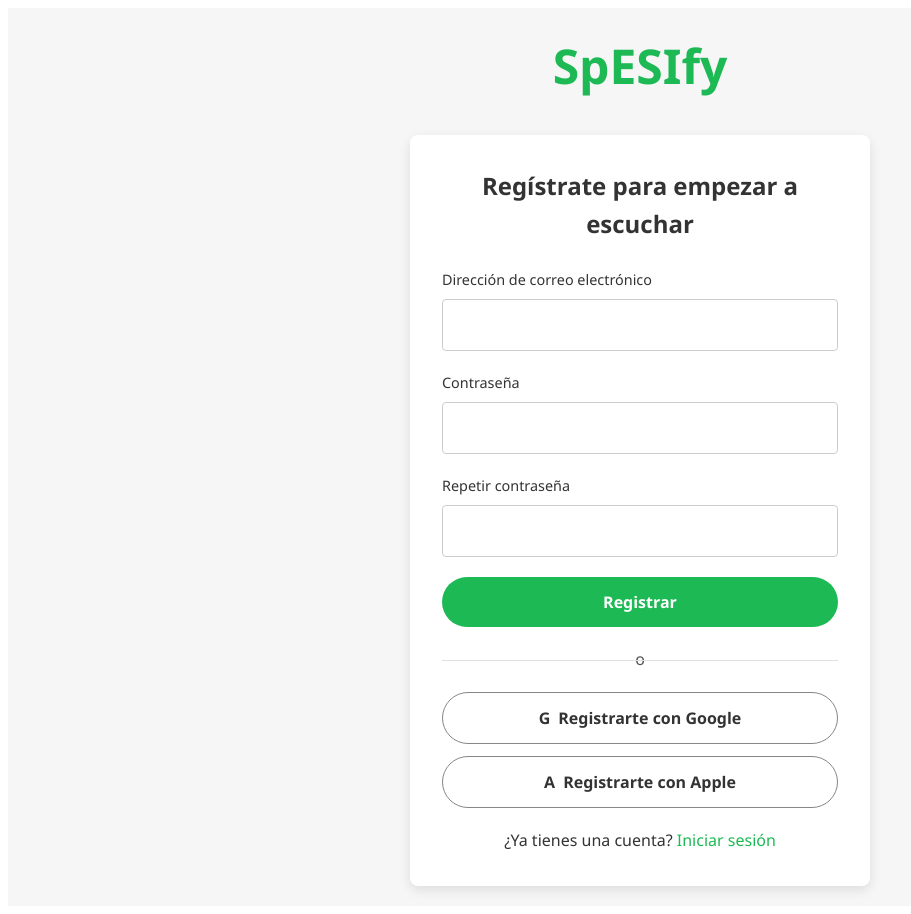
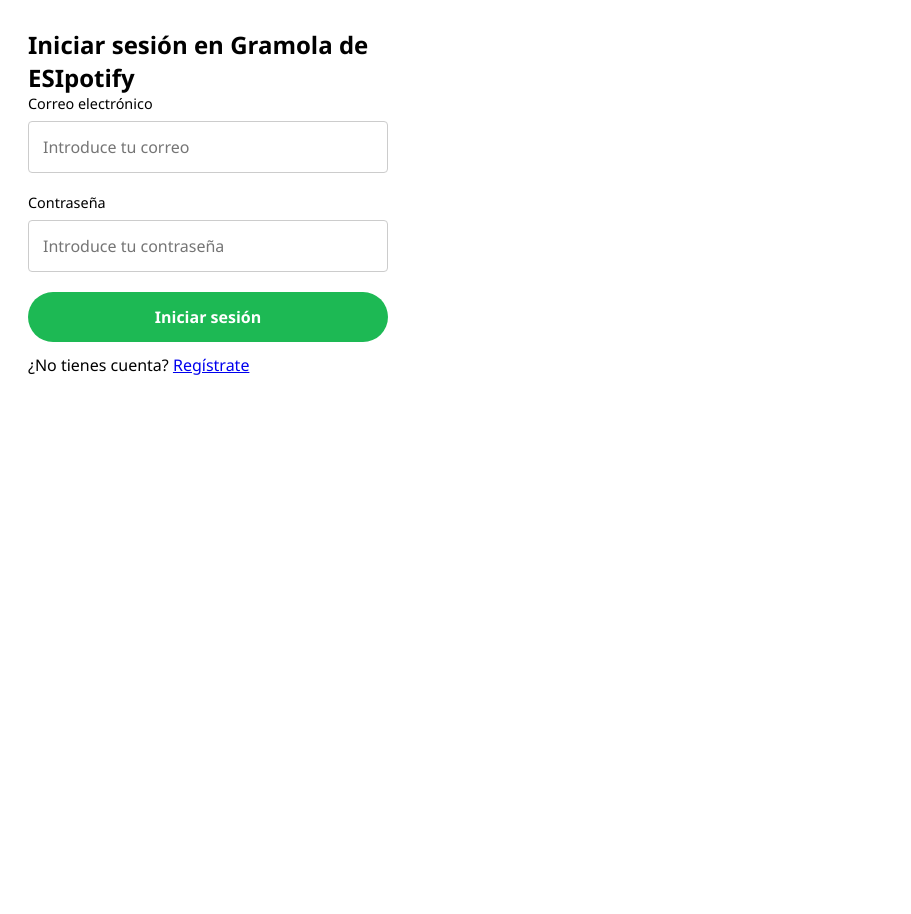
Before and after one commit to juanmariabravo/gramola-spotify-2025, an Angular app in the folder frontend/gramola_front/: page / in a window 1280 px wide. Shown: the whole page, without its empty margins (0-911 px from the left). After the commit the page ends 800 px from the top, so only its background shows below. Built offline with nearby package versions, Linux system fonts and the light colour scheme.

Commit message:
Creación de login y funcionamiento correcto de registro y login con el back

```diff
--- a/frontend/gramola_front/src/app/app.html
+++ b/frontend/gramola_front/src/app/app.html
@@ -1,3 +1,3 @@
 <div class="app-container">
-  <app-register></app-register>
+  <app-login></app-login>
 </div>
--- a/frontend/gramola_front/src/app/app.ts
+++ b/frontend/gramola_front/src/app/app.ts
@@ -1,12 +1,14 @@
 import { Component } from '@angular/core';
 import { RouterOutlet } from '@angular/router';
 import { Register } from './register/register';
+import { Login } from './login/login';
+
 
 @Component({
   selector: 'app-root',
-  imports: [RouterOutlet, Register],
+  imports: [RouterOutlet, Register, Login],
   templateUrl: './app.html',
-  styleUrl: './app.css'
+  styleUrls: ['./app.css']
 })
 export class App {
   title = 'gramola_front';
--- /dev/null
+++ b/frontend/gramola_front/src/app/login/login.css
@@ -0,0 +1,252 @@
+* {
+    margin: 0;
+    padding: 0;
+    box-sizing: border-box;
+    font-family: 'Segoe UI', Tahoma, Geneva, Verdana, sans-serif;
+}
+
+body {
+    background-color: #f6f6f6;
+    color: #333333;
+    line-height: 1.6;
+    display: flex;
+    justify-content: center;
+    align-items: center;
+    min-height: 100vh;
+}
+
+.container {
+    width: 100%;
+    max-width: 500px;
+    padding: 20px;
+}
+
+.header {
+    text-align: center;
+    margin-bottom: 30px;
+}
+
+.logo {
+    color: #1DB954;
+    font-size: 3rem;
+    font-weight: bold;
+}
+
+.card {
+    background-color: #ffffff;
+    padding: 32px;
+    border-radius: 8px;
+    box-shadow: 0 4px 12px rgba(0, 0, 0, 0.1);
+}
+
+.card h2 {
+    text-align: center;
+    margin-bottom: 24px;
+    font-size: 1.5rem;
+    font-weight: 600;
+}
+
+.form-group {
+    margin-bottom: 20px;
+}
+
+label {
+    display: block;
+    margin-bottom: 8px;
+    font-weight: 500;
+    font-size: 0.9rem;
+}
+
+input[type="email"], input[type="password"] {
+    width: 100%;
+    padding: 14px;
+    border: 1px solid #cccccc;
+    border-radius: 4px;
+    font-size: 1rem;
+    transition: border-color 0.3s;
+}
+
+input[type="email"]:focus {
+    outline: none;
+    border-color: #1DB954;
+}
+
+.btn {
+    width: 100%;
+    padding: 14px;
+    border: none;
+    border-radius: 500px;
+    font-size: 1rem;
+    font-weight: 600;
+    cursor: pointer;
+    transition: all 0.3s;
+    margin-bottom: 12px;
+    display: flex;
+    justify-content: center;
+    align-items: center;
+}
+
+.btn-primary {
+    background-color: #1DB954;
+    color: white;
+}
+
+.btn-primary:hover {
+    background-color: #1ed760;
+    transform: scale(1.02);
+}
+
+.btn-secondary {
+    background-color: transparent;
+    color: #333333;
+    border: 1px solid #878787;
+}
+
+.btn-secondary:hover {
+    border-color: #333333;
+    transform: scale(1.02);
+}
+
+.btn-icon {
+    margin-right: 8px;
+    font-weight: bold;
+}
+
+.separator {
+    text-align: center;
+    margin: 20px 0;
+    position: relative;
+}
+
+.separator::before {
+    content: "";
+    position: absolute;
+    top: 50%;
+    left: 0;
+    right: 0;
+    height: 1px;
+    background-color: #e0e0e0;
+}
+
+.separator span {
+    background-color: #ffffff;
+    padding: 0 15px;
+    color: #535353;
+}
+
+.login-link {
+    text-align: center;
+    margin-top: 20px;
+}
+
+.login-link a {
+    color: #1DB954;
+    text-decoration: none;
+    font-weight: 500;
+}
+
+.login-link a:hover {
+    text-decoration: underline;
+}
+
+@media (max-width: 480px) {
+    .card {
+        padding: 20px;
+    }
+
+    .logo {
+        font-size: 2.5rem;
+    }
+}
+
+/* Estilos específicos para la página de login */
+.login-container {
+    width: 100%;
+    max-width: 400px;
+    padding: 20px;
+}
+
+.login-card {
+    background-color: #ffffff;
+    padding: 32px;
+    border-radius: 8px;
+    box-shadow: 0 4px 12px rgba(0, 0, 0, 0.1);
+}
+
+.login-card h2 {
+    text-align: center;
+    margin-bottom: 24px;
+    font-size: 1.5rem;
+    font-weight: 600;
+}
+
+.login-form .form-group {
+    margin-bottom: 20px;
+}
+
+.login-form input[type="email"], .login-form input[type="password"] {
+    width: 100%;
+    padding: 14px;
+    border: 1px solid #cccccc;
+    border-radius: 4px;
+    font-size: 1rem;
+    transition: border-color 0.3s;
+}
+
+.login-form input[type="email"]:focus, .login-form input[type="password"]:focus {
+    outline: none;
+    border-color: #1DB954;
+}
+
+.login-form .btn {
+    width: 100%;
+    padding: 14px;
+    border: none;
+    border-radius: 500px;
+    font-size: 1rem;
+    font-weight: 600;
+    cursor: pointer;
+    transition: all 0.3s;
+    margin-bottom: 12px;
+    display: flex;
+    justify-content: center;
+    align-items: center;
+}
+
+.login-form .btn-primary {
+    background-color: #1DB954;
+    color: white;
+}
+
+.login-form .btn-primary:hover {
+    background-color: #1ed760;
+    transform: scale(1.02);
+}
+
+.login-link {
+    text-align: center;
+    margin-top: 20px;
+}
+
+.login-link a {
+    color: #1DB954;
+    text-decoration: none;
+    font-weight: 500;
+}
+
+.login-link a:hover {
+    text-decoration: underline;
+}
+
+.error-message {
+    color: #d32f2f;
+    background-color: #fdecea;
+    border: 1px solid #f5c6cb;
+    padding: 12px 16px;
+    border-radius: 4px;
+    margin-bottom: 16px;
+    font-size: 0.98rem;
+    text-align: center;
+}
+
+/* Fin de los estilos específicos para la página de login */
--- /dev/null
+++ b/frontend/gramola_front/src/app/login/login.html
@@ -0,0 +1,49 @@
+<div class="login-container">
+    <h2 class="title">Iniciar sesión en Gramola de ESIpotify</h2>
+    <form class="login-form" [formGroup]="loginForm" (ngSubmit)="onSubmit()">
+        <div class="form-group">
+            <label for="email">Correo electrónico</label>
+            <input type="email" id="email" formControlName="email" class="form-control" placeholder="Introduce tu correo" required>
+            @if (loginForm.controls['email'].invalid && (loginForm.controls['email'].dirty || loginForm.controls['email'].touched)) {
+                <div class="error-message">
+                    @if (loginForm.controls['email'].errors?.['required']) {
+                        <span>El correo electrónico es obligatorio.</span>
+                    }
+                    @if (loginForm.controls['email'].errors?.['email']) {
+                        <span>El correo electrónico no es válido.</span>
+                    }
+                    @if (loginForm.controls['email'].errors?.['minlength']) {
+                        <span>El correo electrónico debe tener al menos 5 caracteres.</span>
+                    }
+                </div>
+            }
+        </div>
+        <div class="form-group">
+            <label for="password">Contraseña</label>
+            <input type="password" id="password" formControlName="password" class="form-control" placeholder="Introduce tu contraseña" required>
+            @if (loginForm.controls['password'].invalid && (loginForm.controls['password'].dirty || loginForm.controls['password'].touched)) {
+                <div class="error-message">
+                    @if (loginForm.controls['password'].errors?.['required']) {
+                        <span>La contraseña es obligatoria.</span>
+                    }
+                    @if (loginForm.controls['password'].errors?.['minlength']) {
+                        <span>La contraseña debe tener al menos 8 caracteres.</span>
+                    }
+                </div>
+            }
+        </div>
+        <button type="submit" class="btn btn-primary btn-block" [disabled]="loginForm.invalid">Iniciar sesión</button>
+        <!-- Opcional: botón de inicio de sesión con Spotify
+        <div class="divider">
+            <span>o</span>
+        </div>
+        <a href="/api/auth/spotify/login" class="btn btn-spotify btn-block">
+            <img src="assets/spotify-logo.svg" alt="Spotify" class="spotify-logo">
+            Iniciar sesión con Spotify
+        </a>
+        -->
+        <div class="register-link">
+            ¿No tienes cuenta? <a href="/register">Regístrate</a>
+        </div>
+    </form>
+</div>
--- /dev/null
+++ b/frontend/gramola_front/src/app/login/login.ts
@@ -0,0 +1,52 @@
+import { Component } from '@angular/core';
+import { FormBuilder, FormGroup, ReactiveFormsModule, Validators } from '@angular/forms';
+import { CommonModule } from '@angular/common'; // Importa CommonModule
+import { UserService } from '../user-service';
+import { Router } from '@angular/router';
+
+
+@Component({
+  selector: 'app-login',
+  standalone: true,
+  imports: [CommonModule, ReactiveFormsModule],
+  templateUrl: './login.html',
+  styleUrls: ['./login.css']
+})
+export class Login {
+
+loginForm: FormGroup;
+  constructor(private fb: FormBuilder, private userService: UserService, private router: Router) {
+  this.loginForm = this.fb.group({
+    email: ['', [Validators.required, Validators.email]],
+    password: ['', [Validators.required, Validators.minLength(8)]]
+  });
+  }
+
+  onSubmit() {
+    if (this.loginForm.invalid) {
+      this.loginForm.markAllAsTouched();
+      console.log('Form invalid');
+      return;
+    }
+
+    const { email, password } = this.loginForm.value;
+    console.log('Login form submitted');
+    console.log('Email:', email);
+
+    this.userService.login(email, password).subscribe({
+      next: (res) => {
+        console.log('Login success', res);
+        // if backend returns token, store it
+        if (res?.token) {
+          localStorage.setItem('auth_token', res.token);
+        }
+        // navigate to home or dashboard
+        this.router.navigateByUrl('/');
+      },
+      error: (err) => {
+        console.error('Login error', err);
+        // TODO: show user-facing error message
+      }
+    });
+  }
+}
--- a/frontend/gramola_front/src/app/register/register.html
+++ b/frontend/gramola_front/src/app/register/register.html
@@ -9,7 +9,7 @@
 <body>
     <div class="container">
         <header class="header">
-            <h1 class="logo">SpESIfy</h1>
+            <h1 class="logo">Gramola <span style="color: blue;">ESI</span>potify</h1>
         </header>
         <div class="card">
             <h2>Regístrate para empezar a escuchar</h2>
@@ -29,6 +29,7 @@
 
                 <button (click)="registrar()" type="button" class="btn btn-primary">Registrar</button>
 
+<!-- De momento, ocultamos las opciones de registro con Google y Apple
                 <div class="separator">
                     <span>o</span>
                 </div>
@@ -41,9 +42,9 @@
                     <span class="btn-icon">A</span>
                     Registrarte con Apple
                 </button>
-
+                -->
                 <div class="login-link">
-                    <p>¿Ya tienes una cuenta? <a href="#">Iniciar sesión</a></p>
+                    <p>¿Ya tienes una cuenta? <a href="/login">Iniciar sesión</a></p>
                 </div>
             </form>
         </div>
--- a/frontend/gramola_front/src/app/user-service.ts
+++ b/frontend/gramola_front/src/app/user-service.ts
@@ -6,6 +6,7 @@
 })
 export class UserService {
   private apiUrl = 'http://localhost:8080/users/register';
+  private loginUrl = 'http://localhost:8080/users/login';
 
   constructor(private http: HttpClient) {}
 
@@ -18,4 +19,10 @@
     const headers = { 'Content-Type': 'application/json', 'Accept': 'application/json' };
     return this.http.post<any>(this.apiUrl, info, { headers });
   }
+
+  login(email: string, password: string) {
+    const payload = { email, password };
+    const headers = { 'Content-Type': 'application/json', 'Accept': 'application/json' };
+    return this.http.post<any>(this.loginUrl, payload, { headers });
+  }
 }
```
